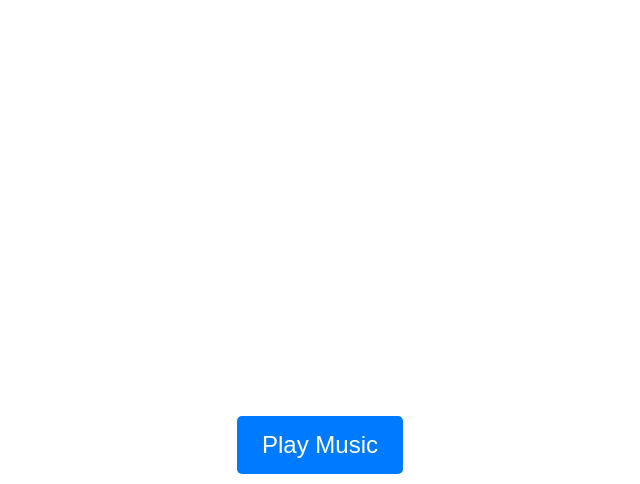
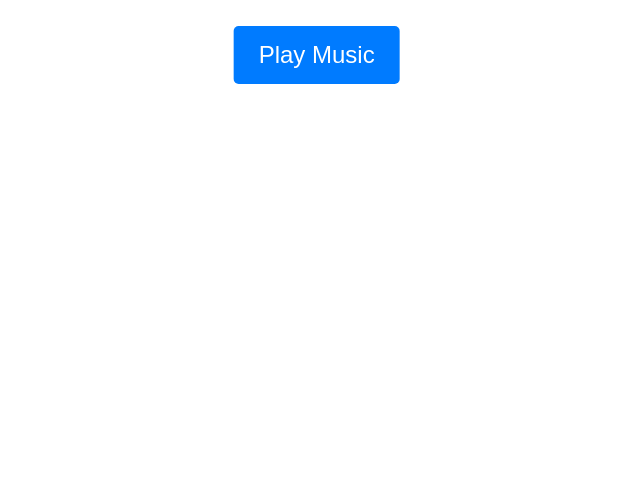
Before and after one commit to Ayush-Agrawal-lab/hbd, a website: page index.html in a window 1280 px wide. Shown: the part 316-800 px from the top of the page, without its empty margins (320-960 px from the left). Drawn offline with nearby package versions, Linux system fonts and the light colour scheme.

Commit message:
Update index.html

```diff
--- a/index.html
+++ b/index.html
@@ -195,7 +195,7 @@
     </audio>
 
     <!-- Play Music Button -->
-    <button onclick="unmuteAudio()" id="playMusicButton" style="position: fixed; bottom: 10px; left: 50%; transform: translateX(-50%);">
+    <button onclick="unmuteAudio()" id="playMusicButton";">
         Play Music
     </button>
   </body>
```
